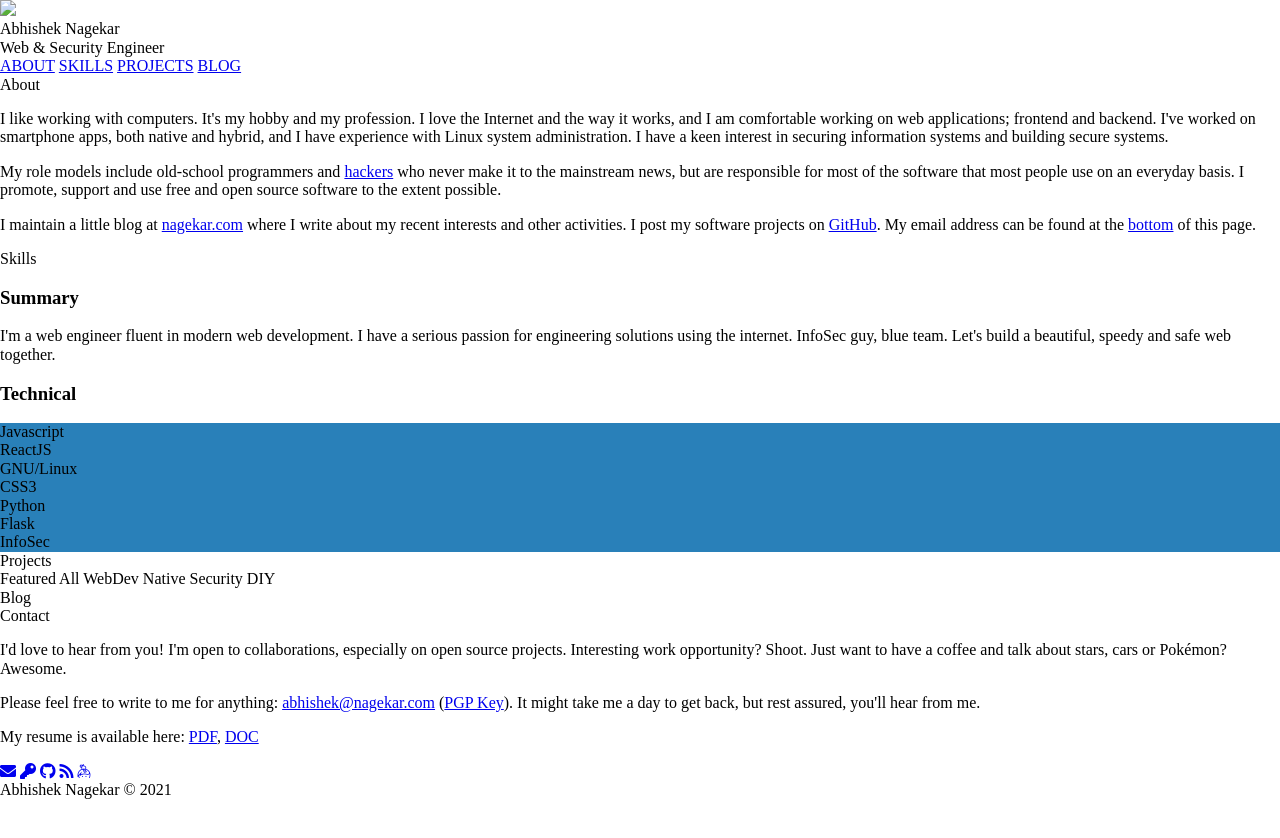
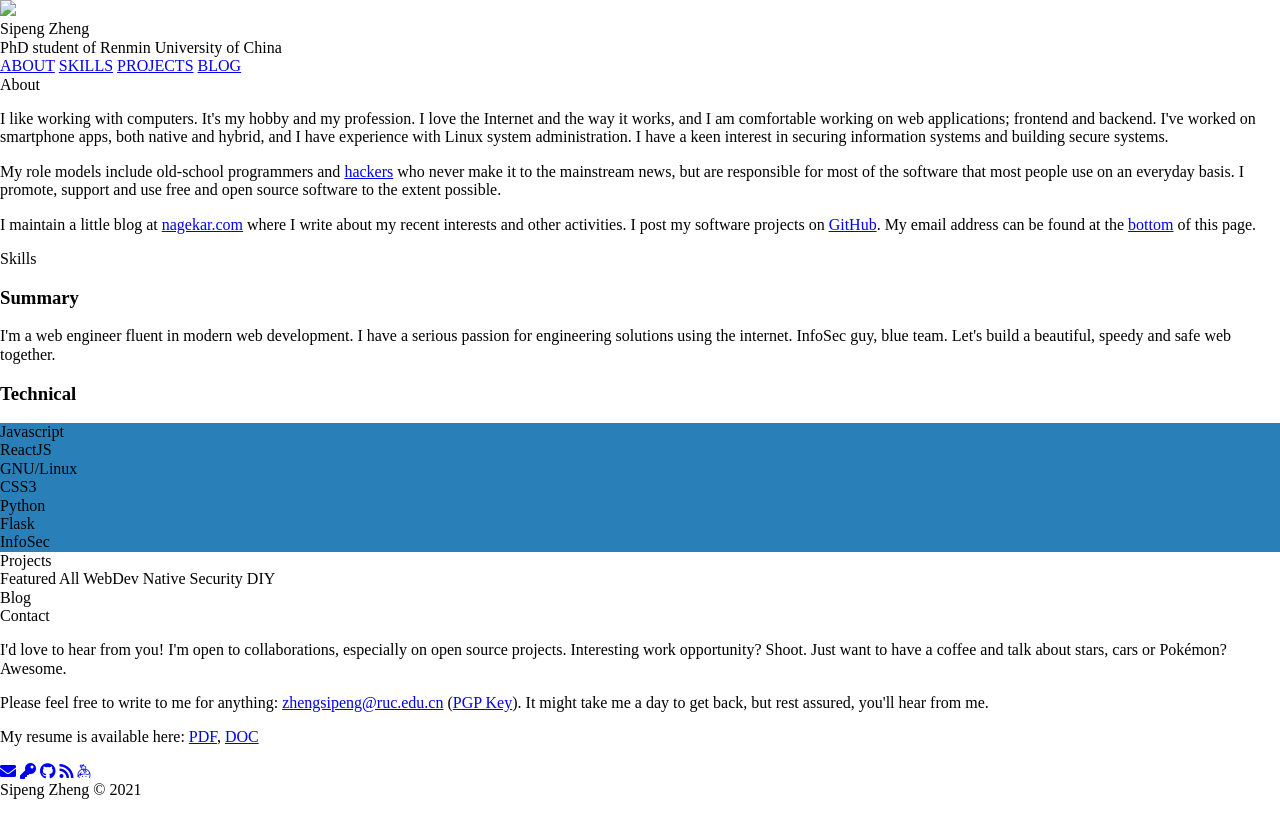
Before and after one commit to zhengsipeng/zhengsipeng.github.io, a Jekyll site: the page built from public/css/syntax/README.md, in a window 1280 px wide. Shown: the top 838 px of the page. Built offline with Jekyll 4.4.1, drawn with Linux system fonts in a browser that asks for light colours; nearby versions of some CDN libraries; our own code applies the rules of GitHub Pages for plain Markdown files; library files that are not in the unit come from our copies; comment, search, counter and statistics services are not loaded.

Commit message:
update img

```diff
--- a/_config.yml
+++ b/_config.yml
@@ -1,18 +1,18 @@
-title: Abhishek Nagekar
-description: Web & Security Engineer
-site_title: '@abhn - Abhishek Nagekar'
+title: Sipeng Zheng
+description: PhD student of Renmin University of China
+site_title: '@zsp - Sipeng Zheng'
 
 # Build settings
 markdown: kramdown
 exclude: [vendor/ruby]
 
 # Personalization
-github_username: abhn
+github_username: zhengsipeng
 blog_url: https://www.nagekar.com
-email: abhishek@nagekar.com
-keybase_username: abhn
-twitter_username: abhn_
-reddit_username: abhn
+email: zhengsipeng@ruc.edu.cn
+keybase_username: zsp
+twitter_username: zsp
+reddit_username: zsp
 
 # absolute or relative
 profile_picture: assets/images/pp.jpg
```
Also changed, not shown: assets/images/pp.jpg.
